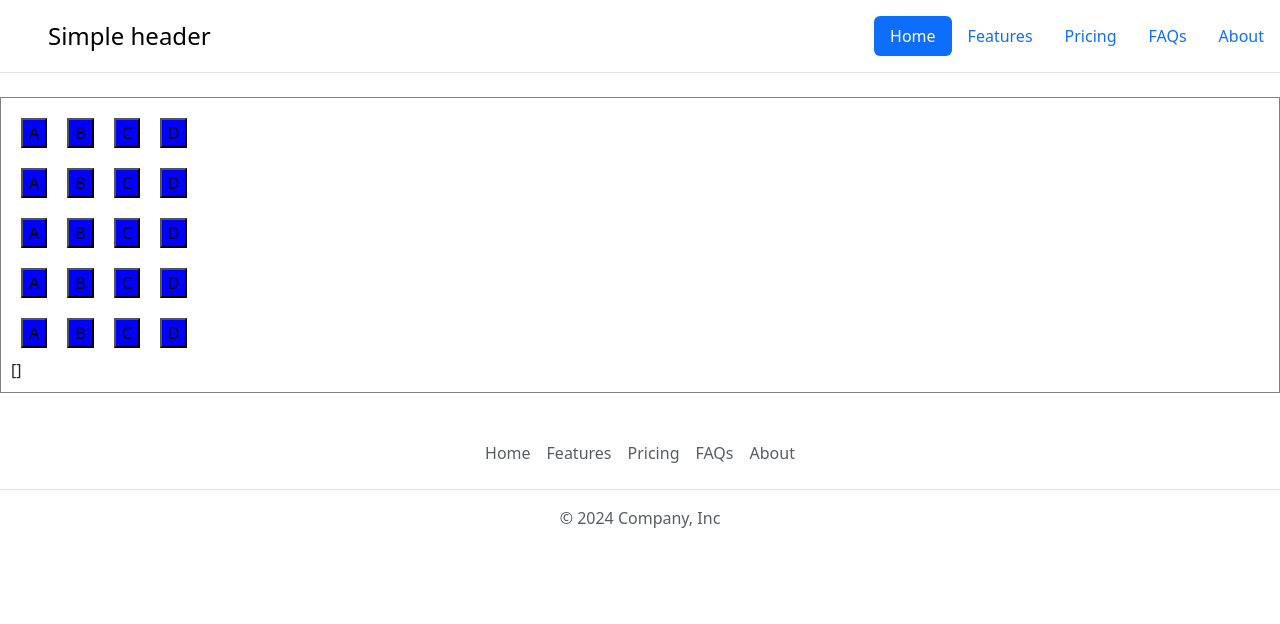
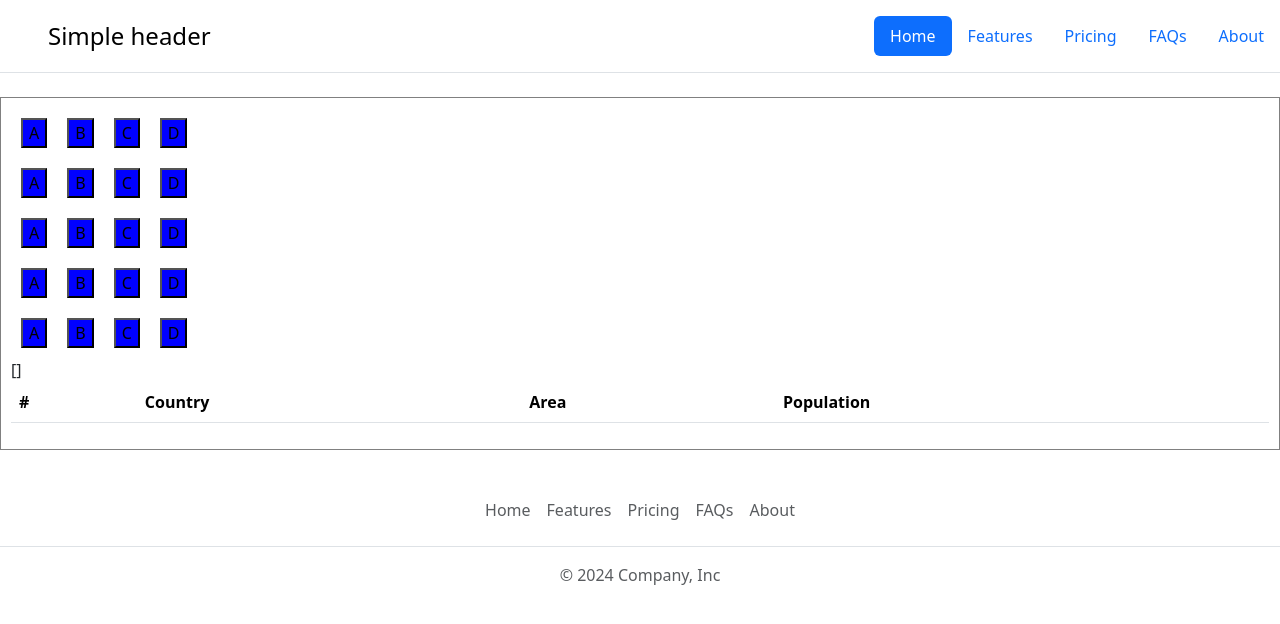
Before and after one commit to frontenddevtrainer/booking-1-sep, an Angular app: page /booking in a window 1280 px wide. Shown: the top 624 px of the page. Built offline with nearby package versions, Linux system fonts and the light colour scheme.

Commit message:
added selected seat table.

```diff
--- a/src/app/pages/booking-page/booking-page.component.html
+++ b/src/app/pages/booking-page/booking-page.component.html
@@ -10,4 +10,25 @@
     </button>
   </section>
   {{ selectedSeats | async | json }}
+
+  <table class="table table-striped">
+    <thead>
+      <tr>
+        <th scope="col">#</th>
+        <th scope="col">Country</th>
+        <th scope="col">Area</th>
+        <th scope="col">Population</th>
+      </tr>
+    </thead>
+    <tbody>
+      @for (seat of selectedSeats | async; track seat.name; let i = $index) {
+      <tr>
+        <th scope="row">{{ i + 1 }}</th>
+        <td>
+          {{ seat.name }}
+        </td>
+      </tr>
+      }
+    </tbody>
+  </table>
 </div>
--- a/src/app/services/booking.service.ts
+++ b/src/app/services/booking.service.ts
@@ -8,7 +8,7 @@ import { BehaviorSubject } from 'rxjs';
 export class BookingService {
   private _http = inject(HttpClient);
 
-  selectedSeats : BehaviorSubject<any> = new BehaviorSubject([]);
+  selectedSeats : BehaviorSubject<any[]> = new BehaviorSubject<any[]>([]);
 
   constructor() {}
 
```
